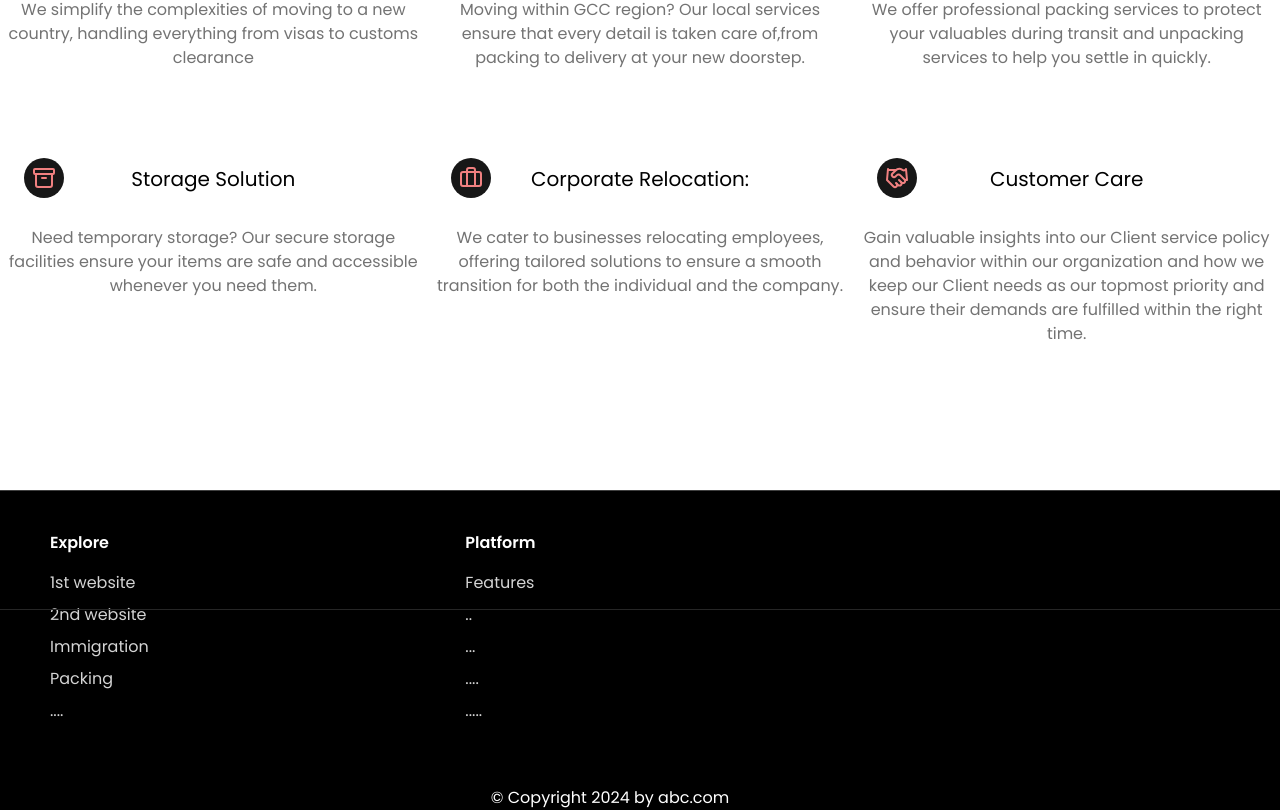
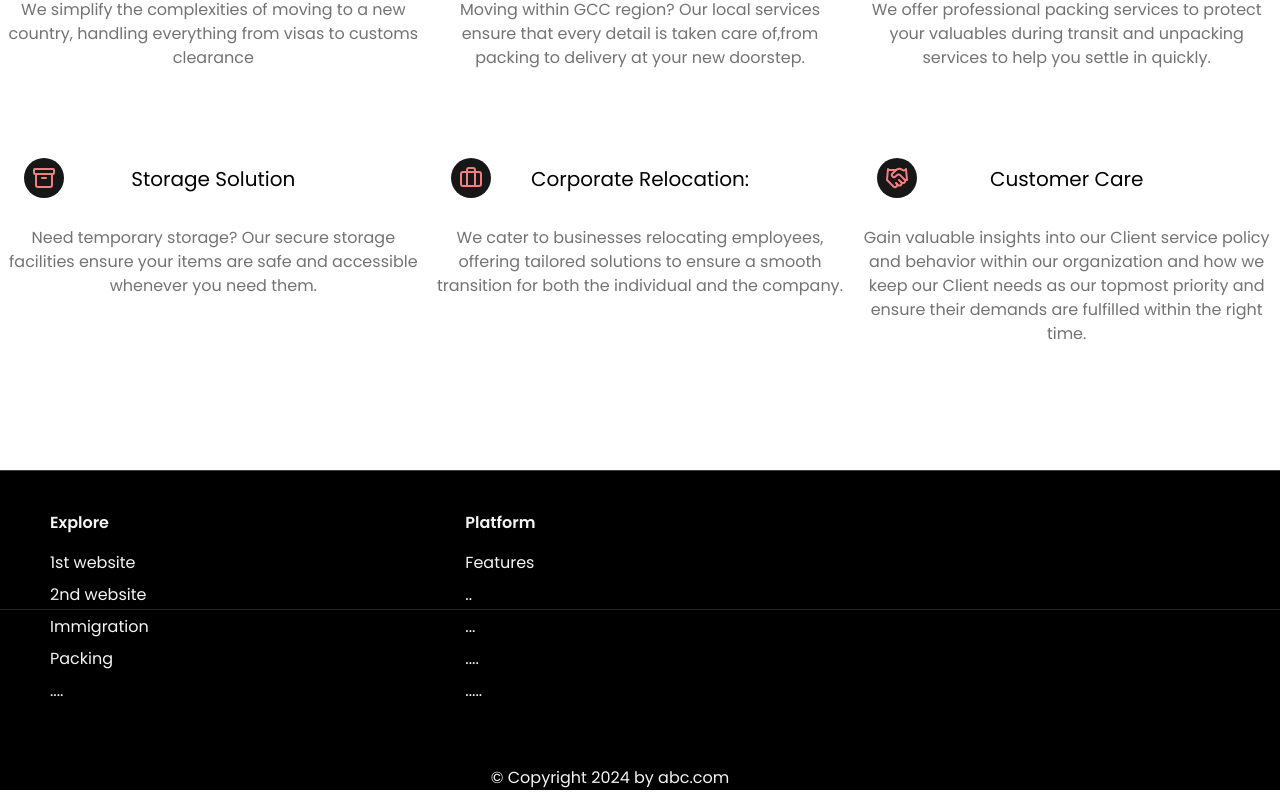
Before and after one commit to NishantMazumder/ipanac, a React (Vite) app: page / in a window 1280 px wide. Shown: the part 1378-2188 px from the top of the page. Built offline with nearby package versions, Linux system fonts and the light colour scheme.

Commit message:
Update footer.css

```diff
--- a/src/footer.css
+++ b/src/footer.css
@@ -1,5 +1,6 @@
 .footer-container {
   margin-top: 80px;
+
 }
 
 .footer {
@@ -16,16 +17,18 @@
 /* Add this to your CSS */
 .footer-border {
   border-top: 1px solid #404040;
-    margin-top: -200px; /* Adjust this value to move the line higher */
+  margin-top: -220px; /* Changed from -200px to -220px to move the line up */
 }
 
 .footer-content {
   padding-top: 40px;
   padding-left: 50px;
   border-top: red; /* Remove the original border */
-    color: white;
+  color: whitesmoke;
   background-color: black;
 }
+/* This is only for the headings 👆 Explore , Platform , Community */
+
 
 .footer-grid {
   display: grid;
@@ -57,6 +60,7 @@
   list-style: none;
   padding: 0;
   margin: 0;
+
 }
 
 .footer-list li {
@@ -64,7 +68,7 @@
 }
 
 .footer-link {
-    color: #d4d4d4;
+  color: whitesmoke;
   text-decoration: none;
 }
 
```
Lines whose indentation alone changed are shown as unchanged.
